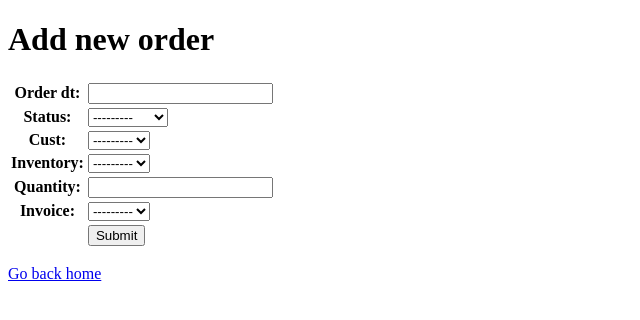
After one commit to kaseytc/prime-mobile-erp, a Django app: page /erp/add_order/ in a window 1280 px wide. The commit adds this page. Shown: the top 320 px of the page, without its empty margins (0-640 px from the left). Run offline with Django 3.2, Linux system fonts and the light colour scheme; data that the repository does not hold is empty.

Commit message:
Add order and invoice section

```diff
--- a/capstoneproject/erp/forms.py
+++ b/capstoneproject/erp/forms.py
@@ -57,3 +57,17 @@ class InventoryForm(forms.ModelForm):
     #    lName = cleaned_data.get("lname")
     #    if not (fName and lName):
     #        raise forms.ValidationError("You must enter First Name and Last Name.")
+
+
+class OrderForm(forms.ModelForm):
+    #required_css_class = 'required'
+    class Meta:
+        model = Order
+        fields = '__all__'
+
+
+class InvoiceForm(forms.ModelForm):
+    #required_css_class = 'required'
+    class Meta:
+        model = Invoice
+        fields = '__all__'
--- a/capstoneproject/erp/models.py
+++ b/capstoneproject/erp/models.py
@@ -126,6 +126,9 @@ class Invoice(models.Model):
 
     PAY_TYPE_CHOICES= [
         ('Cash', 'Cash'),
+        ('VISA', 'VISA'),
+        ('MasterCard', 'MasterCard'),
+        ('AmEx', 'AmEx'),
         ('Credit', 'Credit'),
     ]
 
--- /dev/null
+++ b/capstoneproject/erp/templates/add_order.html
@@ -0,0 +1,28 @@
+{% extends "base.html" %}
+
+{% block title %}Add order{% endblock %}
+
+{% block content %}
+<h1>Add new order</h1>
+
+{% if submitted %}
+    <p class="success">
+         New order was submitted successfully. Thank you.
+         Invoice number is [].
+    </p>
+    <p><a href="/">Go back home</a></p>
+
+{% else %}
+    <form action="" method="post" novalidate>
+         {% csrf_token %}
+        <table>
+            {{ form.as_table }}
+            <tr>
+                <td>&nbsp;</td>
+                <td><input type="submit" value="Submit"></td>
+            </tr>
+        </table>
+    </form>
+<p><a href="/">Go back home</a></p>
+ {% endif %}
+ {% endblock %}
--- a/capstoneproject/erp/urls.py
+++ b/capstoneproject/erp/urls.py
@@ -28,4 +28,14 @@ urlpatterns = [
     path('inventories/<pk>', views.InventoryDetailView.as_view(), name='inventory-detail'),
     path('inventories/inventory_confirm_delete/<pk>', views.InventoryDelete.as_view(), name='inventory-delete'),
     path('inventories/inventory_update/<pk>', views.InventoryUpdate.as_view(), name='inventory-update'),
+    path('add_order/', views.add_order, name='add-order'),
+    path('orders/', views.OrderListView.as_view(), name='order-list'),
+    path('orders/<pk>', views.OrderDetailView.as_view(), name='order-detail'),
+    path('orders/order_confirm_delete/<pk>', views.OrderDelete.as_view(), name='order-delete'),
+    path('orders/order_update/<pk>', views.OrderUpdate.as_view(), name='order-update'),
+    path('add_invoice/', views.add_invoice, name='add-invoice'),
+    path('invoices/', views.InvoiceListView.as_view(), name='invoice-list'),
+    path('invoices/<pk>', views.InvoiceDetailView.as_view(), name='invoice-detail'),
+    path('invoices/invoice_confirm_delete/<pk>', views.InvoiceDelete.as_view(), name='invoice-delete'),
+    path('invoices/invoice_update/<pk>', views.InvoiceUpdate.as_view(), name='invoice-update')
 ]
--- a/capstoneproject/erp/views.py
+++ b/capstoneproject/erp/views.py
@@ -3,7 +3,7 @@ from django.http import HttpResponse
 from django.http import HttpResponseRedirect
 from django .views import generic
 from .models import Account, Customer, Employee, Inventory, Invoice, Order
-from .forms import AccountForm, CustomerForm, EmployeeForm, InventoryForm
+from .forms import AccountForm, CustomerForm, EmployeeForm, InventoryForm, OrderForm, InvoiceForm
 from django.views.generic.edit import DeleteView
 from django.urls import reverse_lazy
 from django.views.generic.edit import UpdateView
@@ -33,6 +33,11 @@ def add_employee(request):
     return render(request, 'add_employee.html', {'form': form, 'submitted': submitted})
 
 
+def searchEmployee(request):
+    return render(request, 'searchEmployee.html', locals())
+
+
+
 class EmployeeListView(generic.ListView):
     model = Employee
     queryset = Employee.objects.all()
@@ -58,8 +63,7 @@ def employee_detail_view(request, emp_id):
 '''
 
 
-def searchEmployee(request):
-    return render(request, 'searchEmployee.html', locals())
+
 
 
 class EmployeeDelete(DeleteView):
@@ -212,3 +216,96 @@ class InventoryUpdate(UpdateView):
     fields = '__all__'
     template_name = 'inventory_update_form.html'
     #template_name_suffix = '_update_form'
+
+
+
+
+def add_order(request):
+    submitted = False
+    if request.method == 'POST':
+        form = OrderForm(request.POST)
+        if form.is_valid():
+            form.save()
+            return HttpResponseRedirect('./?submitted=True')
+    else:
+        form = OrderForm()
+        if 'submitted' in request.GET:
+            submitted = True
+    return render(request, 'add_order.html', {'form': form, 'submitted': submitted})
+
+
+class OrderListView(generic.ListView):
+    model = Order
+    queryset = Order.objects.all()
+    template_name = 'order_list.html'
+    #def get_context_data(self, **kwargs):
+    #    context = super().get_context_data(**kwargs)
+    #    return context
+
+
+class OrderDetailView(generic.DetailView):
+    model = Order
+    template_name = 'order_detail.html'
+#    def get_context_data(self, **kwargs):
+#        context = super().get_context_data(**kwargs)
+#        #context['now'] = timezone.now()
+#        return context
+
+
+class OrderDelete(DeleteView):
+    model = Order
+    template_name = 'order_confirm_delete.html'
+    success_url = reverse_lazy('order-list')
+
+
+class OrderUpdate(UpdateView):
+    model = Order
+    fields = '__all__'
+    template_name = 'order_update_form.html'
+    #template_name_suffix = '_update_form'
+
+
+
+def add_invoice(request):
+    submitted = False
+    if request.method == 'POST':
+        form = InvoiceForm(request.POST)
+        if form.is_valid():
+            form.save()
+            return HttpResponseRedirect('./?submitted=True')
+    else:
+        form = InvoiceForm()
+        if 'submitted' in request.GET:
+            submitted = True
+    return render(request, 'add_invoice.html', {'form': form, 'submitted': submitted})
+
+
+class InvoiceListView(generic.ListView):
+    model = Invoice
+    queryset = Invoice.objects.all()
+    template_name = 'invoice_list.html'
+    #def get_context_data(self, **kwargs):
+    #    context = super().get_context_data(**kwargs)
+    #    return context
+
+
+class InvoiceDetailView(generic.DetailView):
+    model = Order
+    template_name = 'invoice_detail.html'
+#    def get_context_data(self, **kwargs):
+#        context = super().get_context_data(**kwargs)
+#        #context['now'] = timezone.now()
+#        return context
+
+
+class InvoiceDelete(DeleteView):
+    model = Invoice
+    template_name = 'invoice_confirm_delete.html'
+    success_url = reverse_lazy('order-list')
+
+
+class InvoiceUpdate(UpdateView):
+    model = Invoice
+    fields = '__all__'
+    template_name = 'invoice_update_form.html'
+    #template_name_suffix = '_update_form'
```
Also changed, not shown: capstoneproject/erp/templates/add_invoice.html (added, +27 -0 lines), capstoneproject/erp/templates/home.html (+4 -3 lines), capstoneproject/erp/templates/invoice_confirm_delete.html (added, +10 -0 lines), capstoneproject/erp/templates/invoice_list.html (added, +39 -0 lines), capstoneproject/erp/templates/invoice_update_form.html (added, +11 -0 lines), capstoneproject/erp/templates/order_confirm_delete.html (added, +10 -0 lines), capstoneproject/erp/templates/order_detail.html (added, +18 -0 lines), capstoneproject/erp/templates/order_list.html (added, +35 -0 lines), capstoneproject/erp/templates/order_update_form.html (added, +11 -0 lines).
